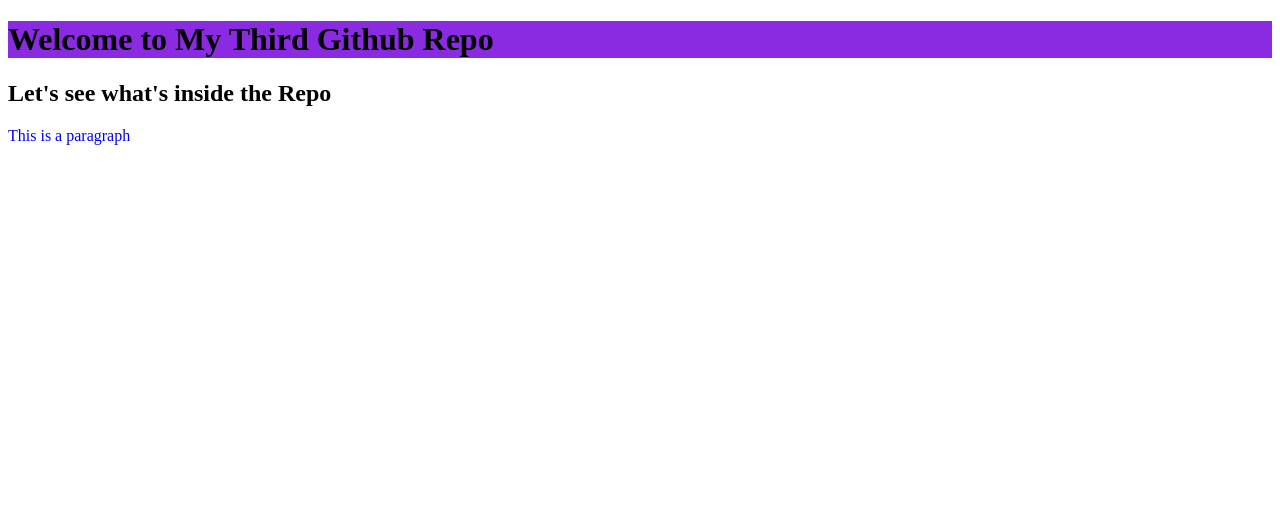
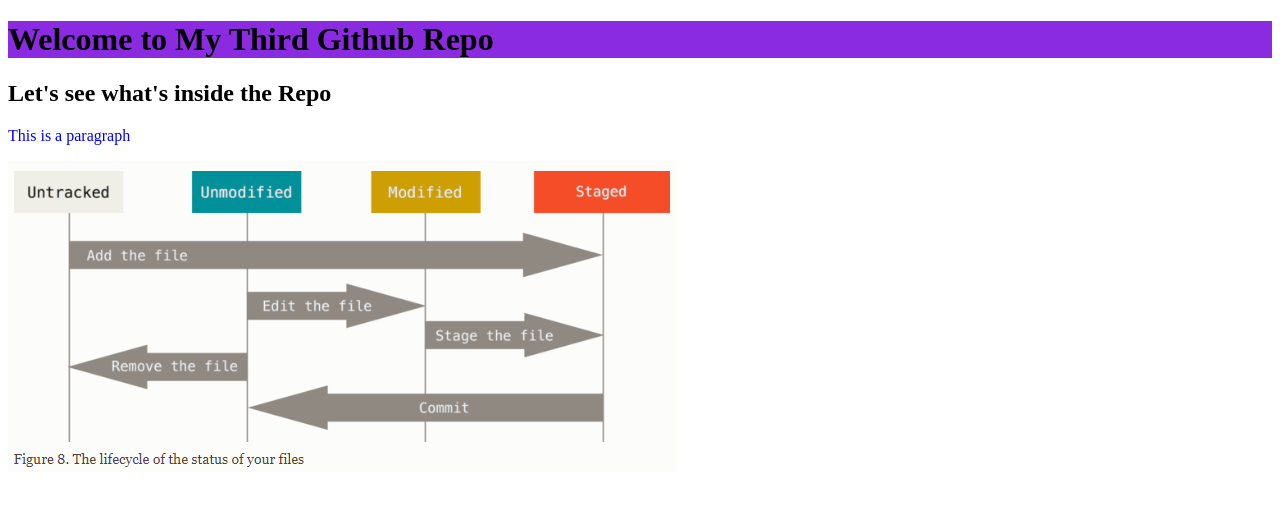
Before and after one commit to RefatHasanRoyal/my-third-repo, a plain HTML site: page index.html in a window 1280 px wide. Drawn offline with Linux system fonts and the light colour scheme.

Commit message:
image added now

```diff
--- a/index.html
+++ b/index.html
@@ -11,5 +11,6 @@
     <h1>Welcome to My Third Github Repo</h1>
     <h2>Let's see what's inside the Repo</h2>
     <p>This is a paragraph</p>
+    <img src="git-file-lifecycle.PNG" alt="">
 </body>
 </html>
```
